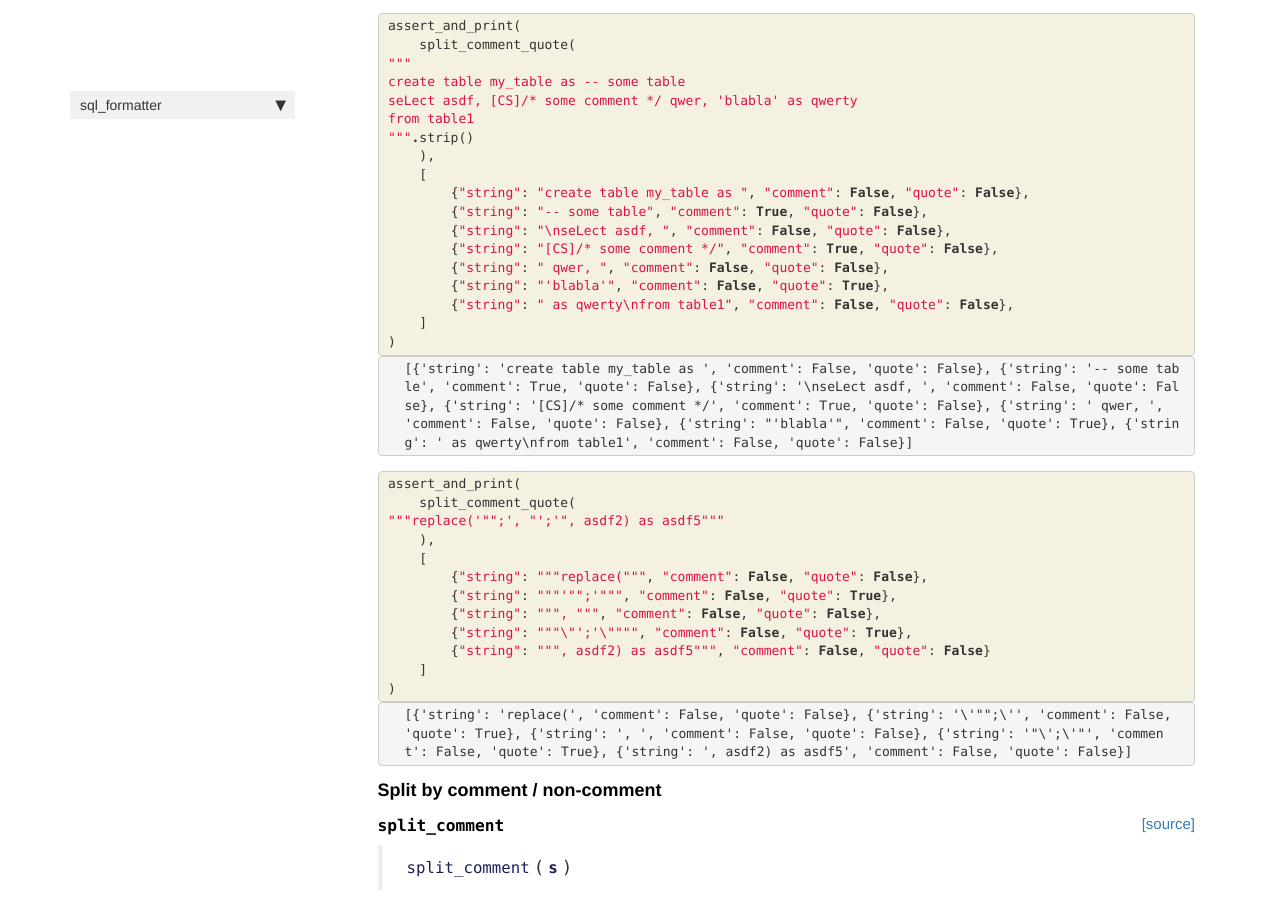
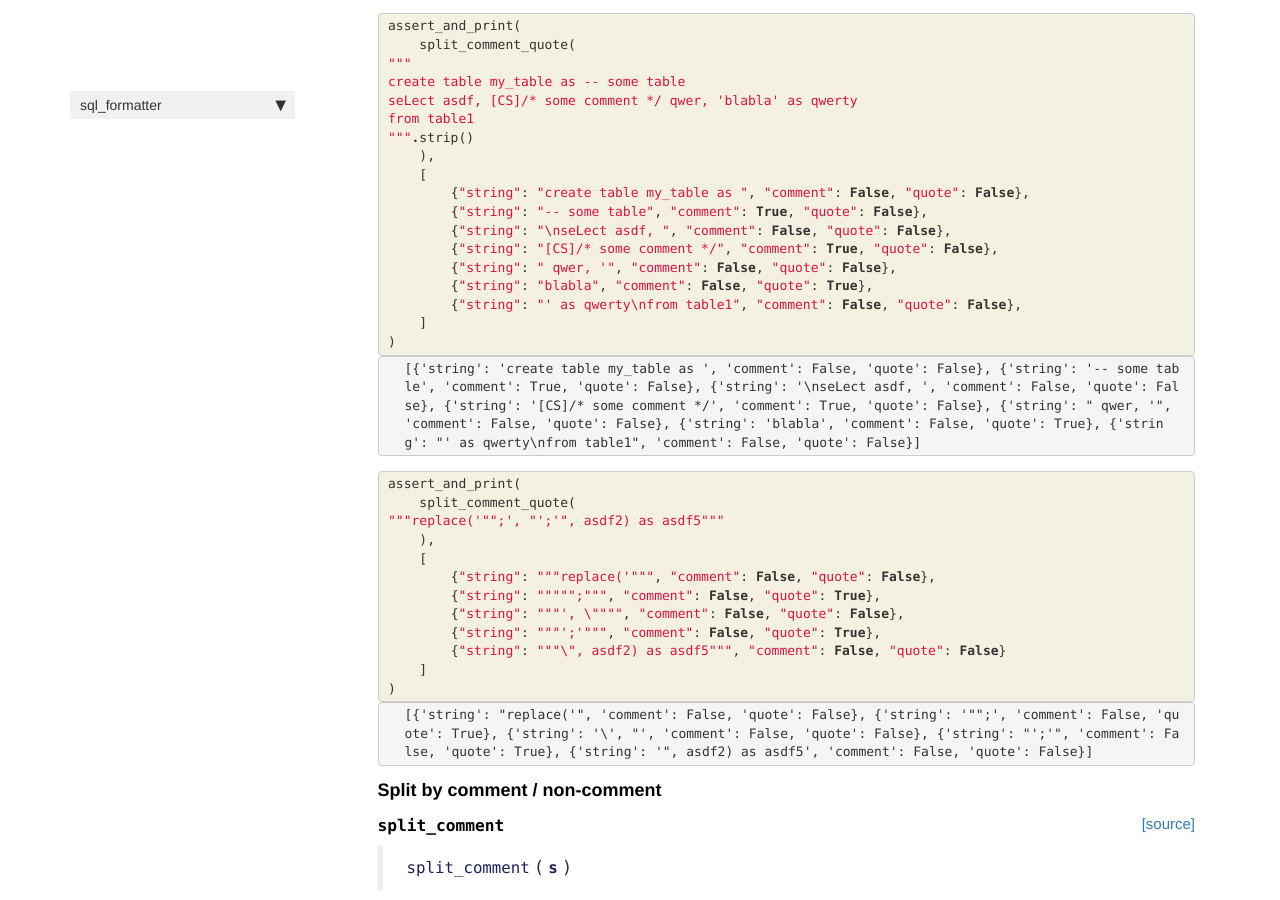
Before and after one commit to PabloRMira/sql_formatter, a Jekyll site: the page built from docs/utils.html, in a window 1280 px wide and 900 px high, scrolled down 8956 px. Built offline with Jekyll 4.4.1, drawn with Linux system fonts in a browser that asks for light colours; nearby versions of some CDN libraries; comment, search, counter and statistics services are not loaded; some of the changed text lies outside the part shown.

Commit message:
[FIX] Formatter adds whitespaces between symbols inside of quotes (#121)

```diff
--- a/docs/core.html
+++ b/docs/core.html
@@ -1363,7 +1363,7 @@ from table1 -- Some comment
     <span class="n">add_whitespaces_query</span><span class="p">(</span>
 <span class="sd">&quot;&quot;&quot;</span>
 <span class="sd">create or replace table my_table as /* some comment 1=1, 1 =1 */</span>
-<span class="sd">select asdf, case when asdf= 1 then &#39;a&#39; else 0 end as qwerty</span>
+<span class="sd">select asdf, case when asdf= 1 then &#39;=&#39; else 0 end as qwerty</span>
 <span class="sd">from table1 as a</span>
 <span class="sd">left join table2 as b on a.asdf= b.asdf</span>
 <span class="sd">where asdf=1 and qwer =2</span>
@@ -1371,7 +1371,7 @@ from table1 -- Some comment
     <span class="p">),</span>
 <span class="sd">&quot;&quot;&quot;</span>
 <span class="sd">create or replace table my_table as /* some comment 1=1, 1 =1 */</span>
-<span class="sd">select asdf, case when asdf = 1 then &#39;a&#39; else 0 end as qwerty</span>
+<span class="sd">select asdf, case when asdf = 1 then &#39;=&#39; else 0 end as qwerty</span>
 <span class="sd">from table1 as a</span>
 <span class="sd">left join table2 as b on a.asdf = b.asdf</span>
 <span class="sd">where asdf = 1 and qwer = 2</span>
@@ -1391,7 +1391,7 @@ from table1 -- Some comment
 <div class="output_subarea output_stream output_stdout output_text">
 <pre>
 create or replace table my_table as /* some comment 1=1, 1 =1 */
-select asdf, case when asdf = 1 then &#39;a&#39; else 0 end as qwerty
+select asdf, case when asdf = 1 then &#39;=&#39; else 0 end as qwerty
 from table1 as a
 left join table2 as b on a.asdf = b.asdf
 where asdf = 1 and qwer = 2
--- a/docs/utils.html
+++ b/docs/utils.html
@@ -1143,9 +1143,9 @@ and "select" in (True, False)</p>
         <span class="p">{</span><span class="s2">&quot;string&quot;</span><span class="p">:</span> <span class="s2">&quot;</span><span class="se">\n</span><span class="s2">&quot;</span><span class="p">,</span> <span class="s2">&quot;comment&quot;</span><span class="p">:</span> <span class="kc">False</span><span class="p">,</span> <span class="s2">&quot;quote&quot;</span><span class="p">:</span> <span class="kc">False</span><span class="p">,</span> <span class="s2">&quot;select&quot;</span><span class="p">:</span> <span class="kc">False</span><span class="p">},</span>
         <span class="p">{</span><span class="s2">&quot;string&quot;</span><span class="p">:</span> <span class="s2">&quot;seLect asdf, &quot;</span><span class="p">,</span> <span class="s2">&quot;comment&quot;</span><span class="p">:</span> <span class="kc">False</span><span class="p">,</span> <span class="s2">&quot;quote&quot;</span><span class="p">:</span> <span class="kc">False</span><span class="p">,</span> <span class="s2">&quot;select&quot;</span><span class="p">:</span> <span class="kc">True</span><span class="p">},</span>
         <span class="p">{</span><span class="s2">&quot;string&quot;</span><span class="p">:</span> <span class="s2">&quot;[CS]/* some comment */&quot;</span><span class="p">,</span> <span class="s2">&quot;comment&quot;</span><span class="p">:</span> <span class="kc">True</span><span class="p">,</span> <span class="s2">&quot;quote&quot;</span><span class="p">:</span> <span class="kc">False</span><span class="p">,</span> <span class="s2">&quot;select&quot;</span><span class="p">:</span> <span class="kc">True</span><span class="p">},</span>
-        <span class="p">{</span><span class="s2">&quot;string&quot;</span><span class="p">:</span> <span class="s2">&quot; qwer, &quot;</span><span class="p">,</span> <span class="s2">&quot;comment&quot;</span><span class="p">:</span> <span class="kc">False</span><span class="p">,</span> <span class="s2">&quot;quote&quot;</span><span class="p">:</span> <span class="kc">False</span><span class="p">,</span> <span class="s2">&quot;select&quot;</span><span class="p">:</span> <span class="kc">True</span><span class="p">},</span>
-        <span class="p">{</span><span class="s2">&quot;string&quot;</span><span class="p">:</span> <span class="s2">&quot;&#39;blabla&#39;&quot;</span><span class="p">,</span> <span class="s2">&quot;comment&quot;</span><span class="p">:</span> <span class="kc">False</span><span class="p">,</span> <span class="s2">&quot;quote&quot;</span><span class="p">:</span> <span class="kc">True</span><span class="p">,</span> <span class="s2">&quot;select&quot;</span><span class="p">:</span> <span class="kc">True</span><span class="p">},</span>
-        <span class="p">{</span><span class="s2">&quot;string&quot;</span><span class="p">:</span> <span class="s2">&quot; as qwerty</span><span class="se">\n</span><span class="s2">&quot;</span><span class="p">,</span> <span class="s2">&quot;comment&quot;</span><span class="p">:</span> <span class="kc">False</span><span class="p">,</span> <span class="s2">&quot;quote&quot;</span><span class="p">:</span> <span class="kc">False</span><span class="p">,</span> <span class="s2">&quot;select&quot;</span><span class="p">:</span> <span class="kc">True</span><span class="p">},</span>
+        <span class="p">{</span><span class="s2">&quot;string&quot;</span><span class="p">:</span> <span class="s2">&quot; qwer, &#39;&quot;</span><span class="p">,</span> <span class="s2">&quot;comment&quot;</span><span class="p">:</span> <span class="kc">False</span><span class="p">,</span> <span class="s2">&quot;quote&quot;</span><span class="p">:</span> <span class="kc">False</span><span class="p">,</span> <span class="s2">&quot;select&quot;</span><span class="p">:</span> <span class="kc">True</span><span class="p">},</span>
+        <span class="p">{</span><span class="s2">&quot;string&quot;</span><span class="p">:</span> <span class="s2">&quot;blabla&quot;</span><span class="p">,</span> <span class="s2">&quot;comment&quot;</span><span class="p">:</span> <span class="kc">False</span><span class="p">,</span> <span class="s2">&quot;quote&quot;</span><span class="p">:</span> <span class="kc">True</span><span class="p">,</span> <span class="s2">&quot;select&quot;</span><span class="p">:</span> <span class="kc">True</span><span class="p">},</span>
+        <span class="p">{</span><span class="s2">&quot;string&quot;</span><span class="p">:</span> <span class="s2">&quot;&#39; as qwerty</span><span class="se">\n</span><span class="s2">&quot;</span><span class="p">,</span> <span class="s2">&quot;comment&quot;</span><span class="p">:</span> <span class="kc">False</span><span class="p">,</span> <span class="s2">&quot;quote&quot;</span><span class="p">:</span> <span class="kc">False</span><span class="p">,</span> <span class="s2">&quot;select&quot;</span><span class="p">:</span> <span class="kc">True</span><span class="p">},</span>
         <span class="p">{</span><span class="s2">&quot;string&quot;</span><span class="p">:</span> <span class="s2">&quot;from table1&quot;</span><span class="p">,</span> <span class="s2">&quot;comment&quot;</span><span class="p">:</span> <span class="kc">False</span><span class="p">,</span> <span class="s2">&quot;quote&quot;</span><span class="p">:</span> <span class="kc">False</span><span class="p">,</span> <span class="s2">&quot;select&quot;</span><span class="p">:</span> <span class="kc">False</span><span class="p">},</span>
     <span class="p">]</span>
 <span class="p">)</span>
@@ -1305,9 +1305,9 @@ and "select" in (True, False)</p>
         <span class="p">{</span><span class="s2">&quot;string&quot;</span><span class="p">:</span> <span class="s2">&quot;-- some table&quot;</span><span class="p">,</span> <span class="s2">&quot;comment&quot;</span><span class="p">:</span> <span class="kc">True</span><span class="p">,</span> <span class="s2">&quot;quote&quot;</span><span class="p">:</span> <span class="kc">False</span><span class="p">},</span>
         <span class="p">{</span><span class="s2">&quot;string&quot;</span><span class="p">:</span> <span class="s2">&quot;</span><span class="se">\n</span><span class="s2">seLect asdf, &quot;</span><span class="p">,</span> <span class="s2">&quot;comment&quot;</span><span class="p">:</span> <span class="kc">False</span><span class="p">,</span> <span class="s2">&quot;quote&quot;</span><span class="p">:</span> <span class="kc">False</span><span class="p">},</span>
         <span class="p">{</span><span class="s2">&quot;string&quot;</span><span class="p">:</span> <span class="s2">&quot;[CS]/* some comment */&quot;</span><span class="p">,</span> <span class="s2">&quot;comment&quot;</span><span class="p">:</span> <span class="kc">True</span><span class="p">,</span> <span class="s2">&quot;quote&quot;</span><span class="p">:</span> <span class="kc">False</span><span class="p">},</span>
-        <span class="p">{</span><span class="s2">&quot;string&quot;</span><span class="p">:</span> <span class="s2">&quot; qwer, &quot;</span><span class="p">,</span> <span class="s2">&quot;comment&quot;</span><span class="p">:</span> <span class="kc">False</span><span class="p">,</span> <span class="s2">&quot;quote&quot;</span><span class="p">:</span> <span class="kc">False</span><span class="p">},</span>
-        <span class="p">{</span><span class="s2">&quot;string&quot;</span><span class="p">:</span> <span class="s2">&quot;&#39;blabla&#39;&quot;</span><span class="p">,</span> <span class="s2">&quot;comment&quot;</span><span class="p">:</span> <span class="kc">False</span><span class="p">,</span> <span class="s2">&quot;quote&quot;</span><span class="p">:</span> <span class="kc">True</span><span class="p">},</span>
-        <span class="p">{</span><span class="s2">&quot;string&quot;</span><span class="p">:</span> <span class="s2">&quot; as qwerty</span><span class="se">\n</span><span class="s2">from table1&quot;</span><span class="p">,</span> <span class="s2">&quot;comment&quot;</span><span class="p">:</span> <span class="kc">False</span><span class="p">,</span> <span class="s2">&quot;quote&quot;</span><span class="p">:</span> <span class="kc">False</span><span class="p">},</span>
+        <span class="p">{</span><span class="s2">&quot;string&quot;</span><span class="p">:</span> <span class="s2">&quot; qwer, &#39;&quot;</span><span class="p">,</span> <span class="s2">&quot;comment&quot;</span><span class="p">:</span> <span class="kc">False</span><span class="p">,</span> <span class="s2">&quot;quote&quot;</span><span class="p">:</span> <span class="kc">False</span><span class="p">},</span>
+        <span class="p">{</span><span class="s2">&quot;string&quot;</span><span class="p">:</span> <span class="s2">&quot;blabla&quot;</span><span class="p">,</span> <span class="s2">&quot;comment&quot;</span><span class="p">:</span> <span class="kc">False</span><span class="p">,</span> <span class="s2">&quot;quote&quot;</span><span class="p">:</span> <span class="kc">True</span><span class="p">},</span>
+        <span class="p">{</span><span class="s2">&quot;string&quot;</span><span class="p">:</span> <span class="s2">&quot;&#39; as qwerty</span><span class="se">\n</span><span class="s2">from table1&quot;</span><span class="p">,</span> <span class="s2">&quot;comment&quot;</span><span class="p">:</span> <span class="kc">False</span><span class="p">,</span> <span class="s2">&quot;quote&quot;</span><span class="p">:</span> <span class="kc">False</span><span class="p">},</span>
     <span class="p">]</span>
 <span class="p">)</span>
 </pre></div>
@@ -1345,11 +1345,11 @@ and "select" in (True, False)</p>
 <span class="sd">&quot;&quot;&quot;replace(&#39;&quot;&quot;;&#39;, &quot;&#39;;&#39;&quot;, asdf2) as asdf5&quot;&quot;&quot;</span>
     <span class="p">),</span>
     <span class="p">[</span>
-        <span class="p">{</span><span class="s2">&quot;string&quot;</span><span class="p">:</span> <span class="s2">&quot;&quot;&quot;replace(&quot;&quot;&quot;</span><span class="p">,</span> <span class="s2">&quot;comment&quot;</span><span class="p">:</span> <span class="kc">False</span><span class="p">,</span> <span class="s2">&quot;quote&quot;</span><span class="p">:</span> <span class="kc">False</span><span class="p">},</span>
-        <span class="p">{</span><span class="s2">&quot;string&quot;</span><span class="p">:</span> <span class="s2">&quot;&quot;&quot;&#39;&quot;&quot;;&#39;&quot;&quot;&quot;</span><span class="p">,</span> <span class="s2">&quot;comment&quot;</span><span class="p">:</span> <span class="kc">False</span><span class="p">,</span> <span class="s2">&quot;quote&quot;</span><span class="p">:</span> <span class="kc">True</span><span class="p">},</span>
-        <span class="p">{</span><span class="s2">&quot;string&quot;</span><span class="p">:</span> <span class="s2">&quot;&quot;&quot;, &quot;&quot;&quot;</span><span class="p">,</span> <span class="s2">&quot;comment&quot;</span><span class="p">:</span> <span class="kc">False</span><span class="p">,</span> <span class="s2">&quot;quote&quot;</span><span class="p">:</span> <span class="kc">False</span><span class="p">},</span>
-        <span class="p">{</span><span class="s2">&quot;string&quot;</span><span class="p">:</span> <span class="s2">&quot;&quot;&quot;</span><span class="se">\&quot;</span><span class="s2">&#39;;&#39;</span><span class="se">\&quot;</span><span class="s2">&quot;&quot;&quot;</span><span class="p">,</span> <span class="s2">&quot;comment&quot;</span><span class="p">:</span> <span class="kc">False</span><span class="p">,</span> <span class="s2">&quot;quote&quot;</span><span class="p">:</span> <span class="kc">True</span><span class="p">},</span>
-        <span class="p">{</span><span class="s2">&quot;string&quot;</span><span class="p">:</span> <span class="s2">&quot;&quot;&quot;, asdf2) as asdf5&quot;&quot;&quot;</span><span class="p">,</span> <span class="s2">&quot;comment&quot;</span><span class="p">:</span> <span class="kc">False</span><span class="p">,</span> <span class="s2">&quot;quote&quot;</span><span class="p">:</span> <span class="kc">False</span><span class="p">}</span>
+        <span class="p">{</span><span class="s2">&quot;string&quot;</span><span class="p">:</span> <span class="s2">&quot;&quot;&quot;replace(&#39;&quot;&quot;&quot;</span><span class="p">,</span> <span class="s2">&quot;comment&quot;</span><span class="p">:</span> <span class="kc">False</span><span class="p">,</span> <span class="s2">&quot;quote&quot;</span><span class="p">:</span> <span class="kc">False</span><span class="p">},</span>
+        <span class="p">{</span><span class="s2">&quot;string&quot;</span><span class="p">:</span> <span class="s2">&quot;&quot;&quot;&quot;&quot;;&quot;&quot;&quot;</span><span class="p">,</span> <span class="s2">&quot;comment&quot;</span><span class="p">:</span> <span class="kc">False</span><span class="p">,</span> <span class="s2">&quot;quote&quot;</span><span class="p">:</span> <span class="kc">True</span><span class="p">},</span>
+        <span class="p">{</span><span class="s2">&quot;string&quot;</span><span class="p">:</span> <span class="s2">&quot;&quot;&quot;&#39;, </span><span class="se">\&quot;</span><span class="s2">&quot;&quot;&quot;</span><span class="p">,</span> <span class="s2">&quot;comment&quot;</span><span class="p">:</span> <span class="kc">False</span><span class="p">,</span> <span class="s2">&quot;quote&quot;</span><span class="p">:</span> <span class="kc">False</span><span class="p">},</span>
+        <span class="p">{</span><span class="s2">&quot;string&quot;</span><span class="p">:</span> <span class="s2">&quot;&quot;&quot;&#39;;&#39;&quot;&quot;&quot;</span><span class="p">,</span> <span class="s2">&quot;comment&quot;</span><span class="p">:</span> <span class="kc">False</span><span class="p">,</span> <span class="s2">&quot;quote&quot;</span><span class="p">:</span> <span class="kc">True</span><span class="p">},</span>
+        <span class="p">{</span><span class="s2">&quot;string&quot;</span><span class="p">:</span> <span class="s2">&quot;&quot;&quot;</span><span class="se">\&quot;</span><span class="s2">, asdf2) as asdf5&quot;&quot;&quot;</span><span class="p">,</span> <span class="s2">&quot;comment&quot;</span><span class="p">:</span> <span class="kc">False</span><span class="p">,</span> <span class="s2">&quot;quote&quot;</span><span class="p">:</span> <span class="kc">False</span><span class="p">}</span>
     <span class="p">]</span>
 <span class="p">)</span>
 </pre></div>
--- a/sql_formatter/core.py
+++ b/sql_formatter/core.py
@@ -97,9 +97,9 @@ def lowercase_query(s):
 # Cell
 def add_whitespaces_query(s):
     "Add whitespaces between symbols (=!<>) for query `s` but not for comments"
-    split_s = split_comment(s)  # split by comment / non-comment, quote / non-quote
+    split_s = split_comment_quote(s)  # split by comment / non-comment, quote / non-quote
     for d in split_s:
-        if not d["comment"]:
+        if not d["comment"] and not d["quote"]:
             d["string"] = add_whitespaces_between_symbols(d["string"])
     s = "".join([d["string"] for d in split_s])
     return s
```
Also changed, not shown: other parts of docs/utils.html (+3 -3 lines), sql_formatter/utils.py (+8 -8 lines), 2 other files.
